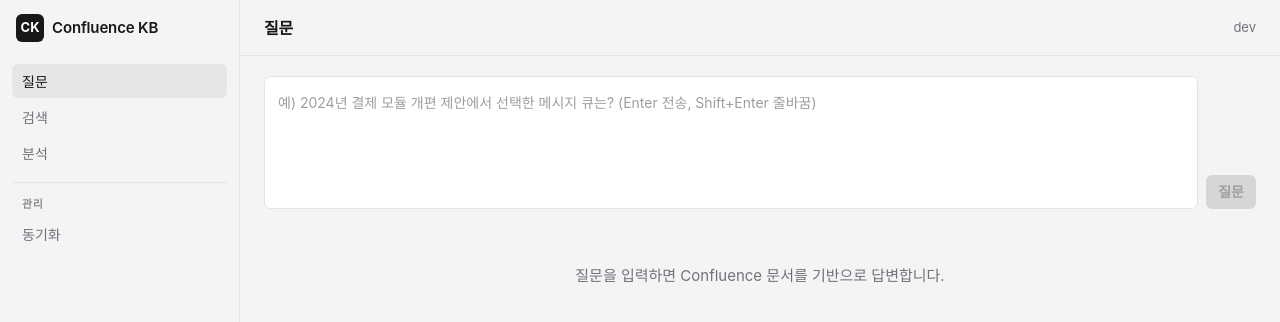
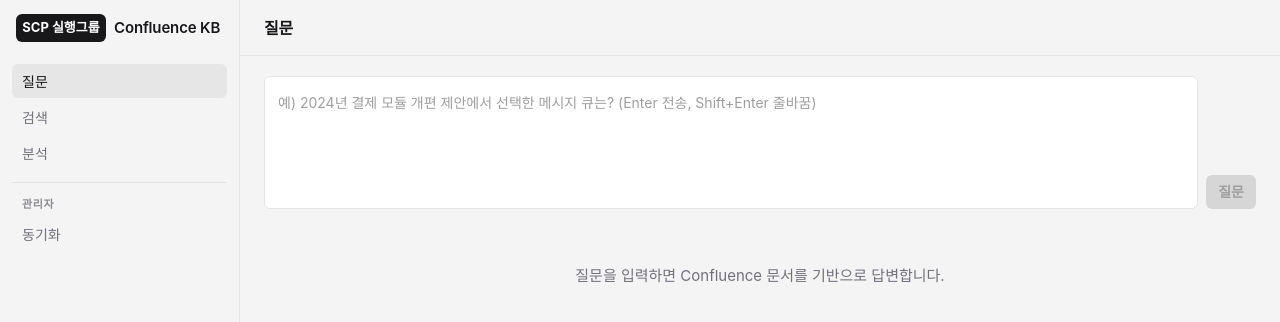
Before and after one commit to jungchul-dev/confluence-kb, a React (Vite) app in the folder frontend/: page / in a window 1280 px wide. Shown: the top 322 px of the page. Built offline with nearby package versions, Linux system fonts and the light colour scheme.

Commit message:
Update App.jsx

```diff
--- a/frontend/src/App.jsx
+++ b/frontend/src/App.jsx
@@ -39,7 +39,7 @@ export default function App() {
     <Box sx={{ display: 'flex', height: '100%', overflow: 'hidden', backgroundColor: 'background.default' }}>
       <Box sx={{ width: 240, flexShrink: 0, borderRight: BORDER, display: 'flex', flexDirection: 'column', overflow: 'hidden' }}>
         <Box sx={{ height: 56, flexShrink: 0, px: 2, display: 'flex', alignItems: 'center', gap: 1 }}>
-          <Box sx={{ width: 28, height: 28, borderRadius: 1.5, display: 'flex', alignItems: 'center', justifyContent: 'center', backgroundColor: STRONG_TEXT, color: 'background.paper', fontWeight: 700, fontSize: '0.8125rem' }}>CK</Box>
+          <Box sx={{ width: 90, height: 28, borderRadius: 1.5, display: 'flex', alignItems: 'center', justifyContent: 'center', backgroundColor: STRONG_TEXT, color: 'background.paper', fontWeight: 700, fontSize: '0.8125rem' }}>SCP 실행그룹</Box>
           <Typography noWrap sx={{ fontWeight: 600, fontSize: '0.9375rem', letterSpacing: '-0.01em' }}>Confluence KB</Typography>
         </Box>
         <Box sx={{ px: 1.5, py: 1, flex: 1, overflowY: 'auto', overflowX: 'hidden' }}>
@@ -47,7 +47,7 @@ export default function App() {
             <NavItem key={item.key} label={item.label} isActive={tab === item.key} onClick={() => setTab(item.key)} />
           ))}
           <Divider sx={{ my: 1.5 }} />
-          <Typography variant="caption" sx={{ display: 'block', px: 1.25, mb: 0.5, fontWeight: 600, fontSize: '0.6875rem', letterSpacing: '0.06em', textTransform: 'uppercase', color: 'text.disabled' }}>관리</Typography>
+          <Typography variant="caption" sx={{ display: 'block', px: 1.25, mb: 0.5, fontWeight: 600, fontSize: '0.6875rem', letterSpacing: '0.06em', textTransform: 'uppercase', color: 'text.disabled' }}>관리자</Typography>
           {ADMIN_ITEMS.map((item) => (
             <NavItem key={item.key} label={item.label} isActive={tab === item.key} onClick={() => setTab(item.key)} />
           ))}
@@ -57,7 +57,7 @@ export default function App() {
       <Box sx={{ flex: 1, display: 'flex', flexDirection: 'column', overflow: 'hidden' }}>
         <Box sx={{ height: 56, flexShrink: 0, px: 3, display: 'flex', alignItems: 'center', justifyContent: 'space-between', borderBottom: BORDER }}>
           <Typography noWrap sx={{ fontWeight: 600, fontSize: '1rem', letterSpacing: '-0.01em' }}>{VIEW_TITLES[tab]}</Typography>
-          <Typography sx={{ fontSize: '0.8125rem', color: 'text.secondary' }}>{localStorage.getItem('userId') || 'dev'}</Typography>
+          <Typography sx={{ fontSize: '0.8125rem', color: 'text.secondary' }}>{localStorage.getItem('userId') || ''}</Typography>
         </Box>
         <Box sx={{ flex: 1, overflow: 'auto', px: 3, py: 2.5 }}>
           {tab === 'ask' && <AskView />}
```
